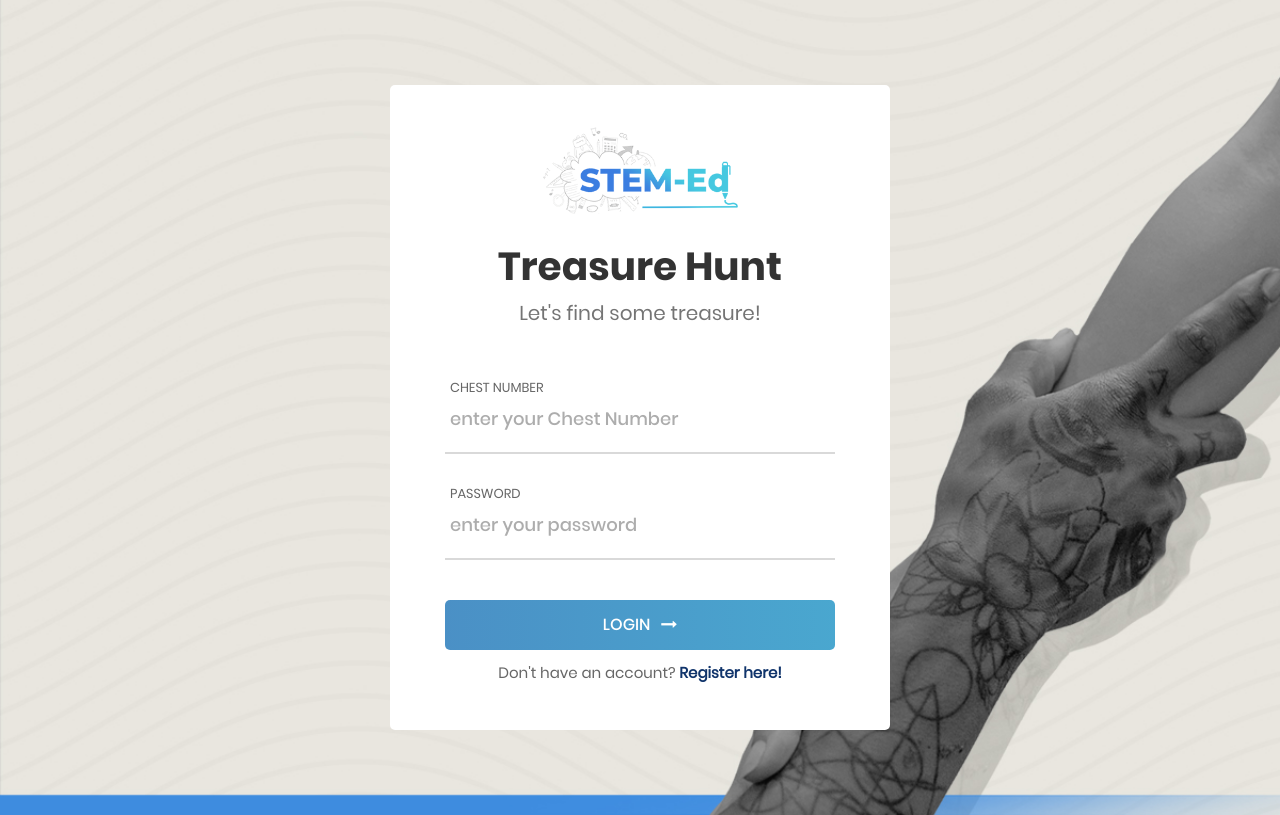
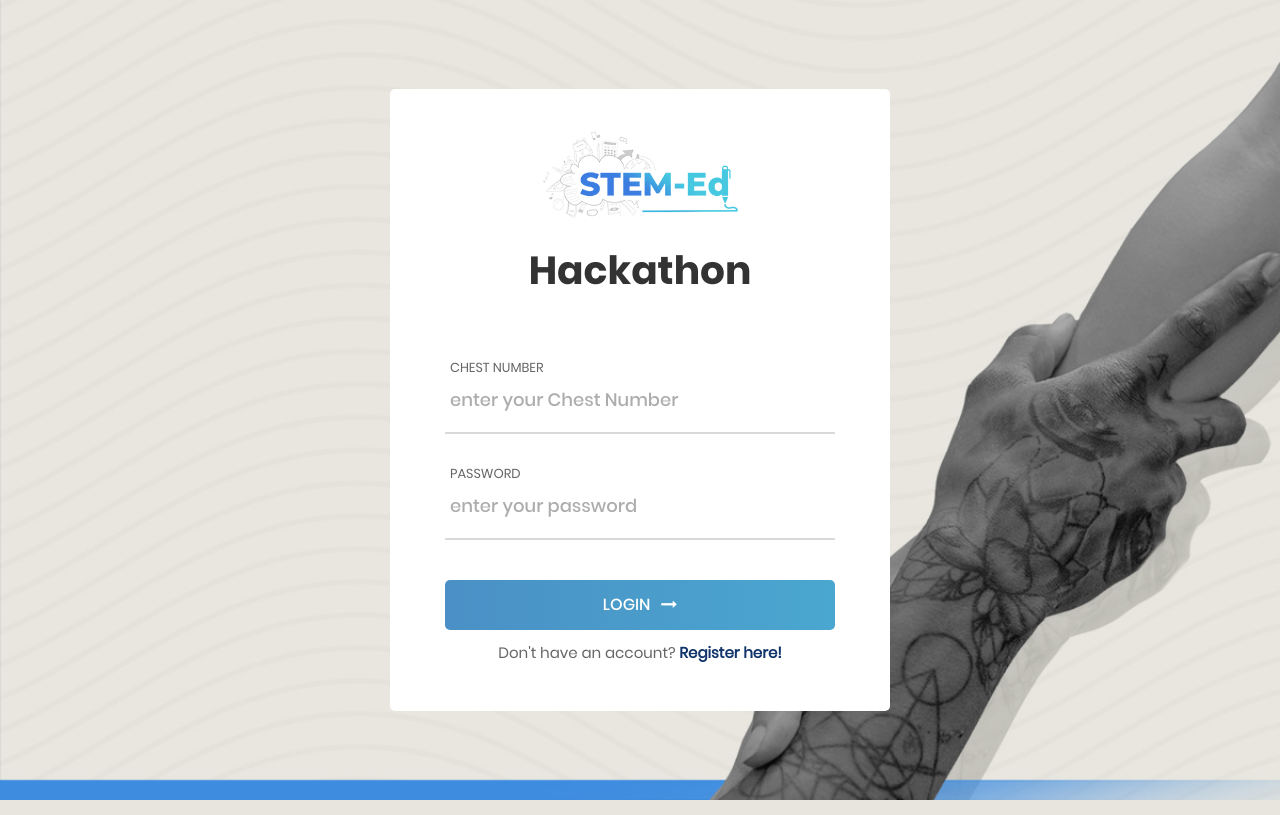
Before and after one commit to navaneeth-krishna/treasure_hunt, a Django app: page / in a window 1280 px wide. Run offline with Django 3.2, Linux system fonts and the light colour scheme; parts of the project's set-up code (start-up, migrations or seed data) failed here and were passed over; some libraries are stand-ins or nearby versions.

Commit message:
Updated the page Title to STEM Ed - Hackathon and fixed minor UI Texts

```diff
--- a/templates/base.html
+++ b/templates/base.html
@@ -11,7 +11,7 @@
         width: 10px;
       }
     </style>
-    <title>Orion 2.0 - Treasure Hunt</title>
+    <title>STEM Ed - Hackathon</title>
     <meta charset="UTF-8" />
     <meta name="viewport" content="width=device-width, initial-scale=1" />
     <!--===============================================================================================-->
--- a/templates/descbase.html
+++ b/templates/descbase.html
@@ -5,7 +5,7 @@
 <head>
     <meta charset="UTF-8">
     <meta name="viewport" content="width=device-width, initial-scale=1.0">
-    <title>Orion 2.0 - Treasure Hunt</title>
+    <title>STEM Ed - Hackathon</title>
     <link rel="stylesheet" type="text/css" href="{% static 'vendor/bootstrap/css/bootstrap.min.css' %}">
     <link rel="stylesheet" type="text/css" href="{% static 'css/main.css' %}">
     <link rel="icon" type="image/png" href="{% static 'images/icons/favicon.ico'%}"/>
--- a/templates/index.html
+++ b/templates/index.html
@@ -16,11 +16,11 @@
     <img
       class="orion-logo"
       src="{% static 'images/stem-ed-logo.png' %}"
-      alt="Orion-logo"
+      alt="stem-ed-logo"
     />
-    Treasure Hunt
+    Hackathon
   </span>
-  <span class="contact100-form-subtitle">Let's find some treasure!</span>
+  <span class="contact100-form-subtitle"></span>
   <div>
     {% for message in messages%}
     <p style="color: red">{{message}}</p>
--- a/templates/leaderboard.html
+++ b/templates/leaderboard.html
@@ -5,7 +5,7 @@
 <head>
     <meta charset="UTF-8">
     <meta name="viewport" content="width=device-width, initial-scale=1.0">
-    <title>Orion 2.0 - Treasure Hunt</title>
+    <title>STEM Ed - Hackathon</title>
     <link rel="stylesheet" type="text/css" href="{% static 'vendor/bootstrap/css/bootstrap.min.css' %}">
     <link rel="stylesheet" type="text/css" href="{% static 'css/main.css' %}">
     <link rel="icon" type="image/png" href="{% static 'images/icons/favicon.ico'%}"/>
@@ -81,7 +81,7 @@
 
     {% else %}
 
-    <span class="contact100-form-subtitle" style="padding-bottom: 10px;">Hunting has not yet started!</span>
+    <span class="contact100-form-subtitle" style="padding-bottom: 10px;">Hackathon has not yet started!</span>
 
 <div class="count">
 	<div class="countd">
--- a/templates/phase2.html
+++ b/templates/phase2.html
@@ -70,13 +70,13 @@
       src="{% static 'images/Orion2Logo.png' %}"
       alt="ifsfs-logo"
     />
-<span class="contact100-form-title" style="padding-bottom: 10px;">Your time to hunt is Up!</span>
-<span class="contact100-form-subtitle" style="padding-bottom: 10px;">Stay tuned to see who won the Treasure Hunt!</span>
+<span class="contact100-form-title" style="padding-bottom: 10px;">Your time to hack is Up!</span>
+<span class="contact100-form-subtitle" style="padding-bottom: 10px;">Stay tuned to see who won the hackathon!</span>
 
 {% else %}
 
 <span class="contact100-form-subtitle" style="padding-bottom: 10px"
-  >Hunting has not yet started!</span
+  >Hackathon has not yet started!</span
 >
 
 <div class="count">
--- a/templates/profile.html
+++ b/templates/profile.html
@@ -3,7 +3,7 @@
 
 <form class="contact100-form validate-form" action="editprofile" method="post">
   {% csrf_token %}
-  <span class="contact100-form-subtitle">Treasure Hunt</span>
+  <span class="contact100-form-subtitle">Hackathon</span>
   <span class="contact100-form-title">
     <img
       class="orion-logo"
--- a/templates/register.html
+++ b/templates/register.html
@@ -11,7 +11,7 @@
 
 <form class="contact100-form validate-form" action="register" method="post">
   {% csrf_token %}
-  <span class="contact100-form-subtitle">Treasure Hunt</span>
+  <span class="contact100-form-subtitle">Hackathon</span>
   <span class="contact100-form-title">
     <img
       class="orion-logo"
--- a/templates/win.html
+++ b/templates/win.html
@@ -5,7 +5,7 @@
   <head>
     <meta charset="UTF-8" />
     <meta name="viewport" content="width=device-width, initial-scale=1.0" />
-    <title>Orion 2.0 - Treasure Hunt</title>
+    <title>STEM Ed - Hackathon</title>
     <link
       rel="stylesheet"
       type="text/css"
@@ -140,7 +140,7 @@
       <h5 style="color: #4b79bc;">Congrats! {{user.first_name}}</h5>
       <h1 style="color: #4b79bc;">
         You Completed the
-        <span style="color: #fff; background: #4b79bc">Treasure Hunt</span>
+        <span style="color: #fff; background: #4b79bc">Quiz</span>
       </h1>
       <h3 style="color: #4b79bc;">
         Stay tuned! to see
@@ -151,7 +151,7 @@
             margin-top: 20px;
             display: inline-block;
           "
-          >if you were the first ones!</span
+          >if you were the ones to qualify!</span
         >
       </h3>
     </div>
```
